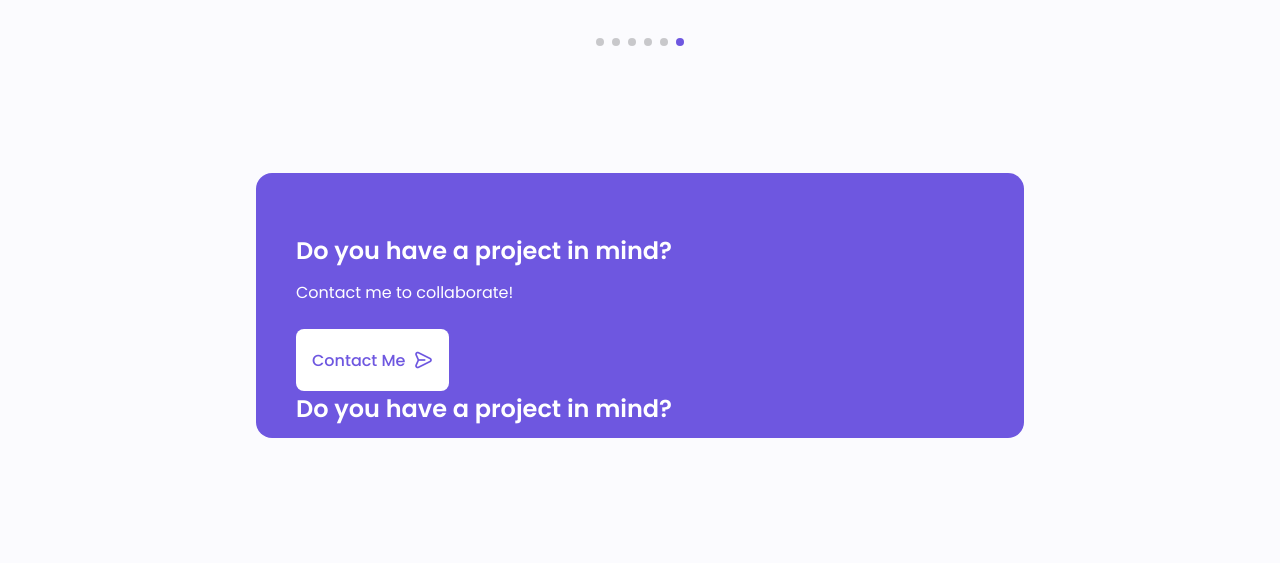
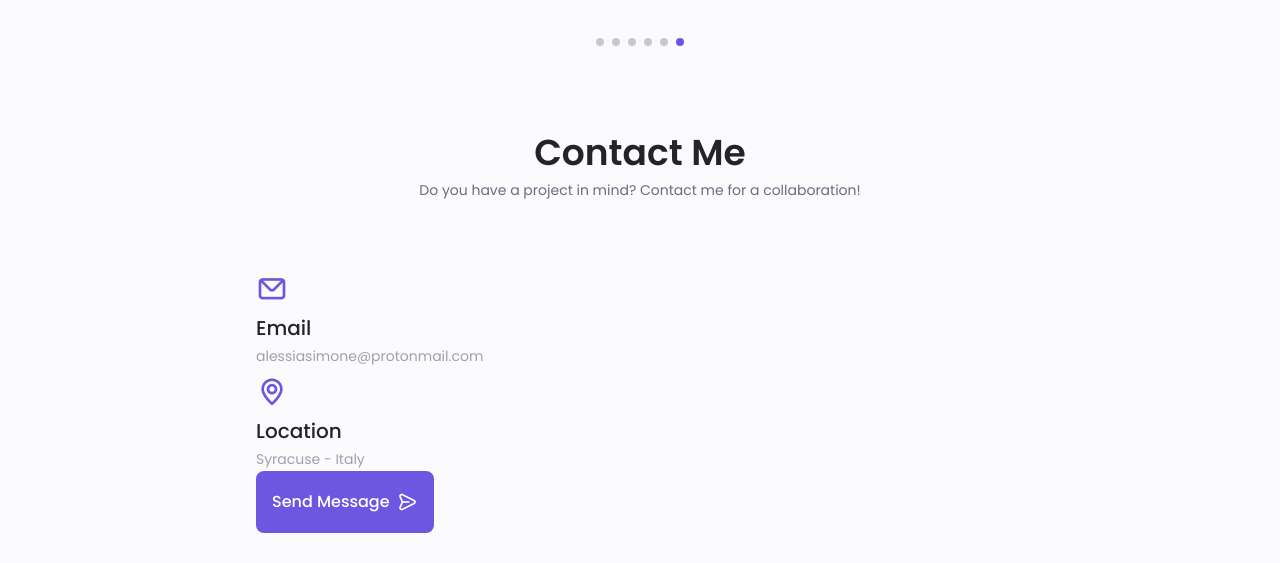
Before and after one commit to alessiasimone/alessiasimone.github.io, a plain HTML site: page index.html in a window 1280 px wide. Shown: the part 3786-4349 px from the top of the page. Drawn offline with nearby package versions, Linux system fonts and the light colour scheme.

Commit message:
Update index.html

```diff
--- a/index.html
+++ b/index.html
@@ -810,23 +810,6 @@
                 </div>
             </section>
 
-            <!--==================== PROJECT IN MIND ====================-->
-            <section class="project section">
-                <div class="project__bg">
-                    <div class="project__container container grid">
-                        <div class="project__data">
-                            <h2 class="project__title">Do you have a project in mind?</h2>
-                            <p class="project__description">Contact me to collaborate!</p>
-                            <a href="#contact" class="button button--flex button--white">
-                                Contact Me
-                                <i class="uil uil-message project__icon button__icon"></i>
-                            </a>
-                            <h2 class="project__title">Do you have a project in mind?</h2>
-                        </div>
-                    </div>
-                </div>
-            </section>
-
             <!--==================== CONTACT ME ====================-->
             <section class="contact section" id="contact">
                 <h2 class="section__title">Contact Me</h2>
```
